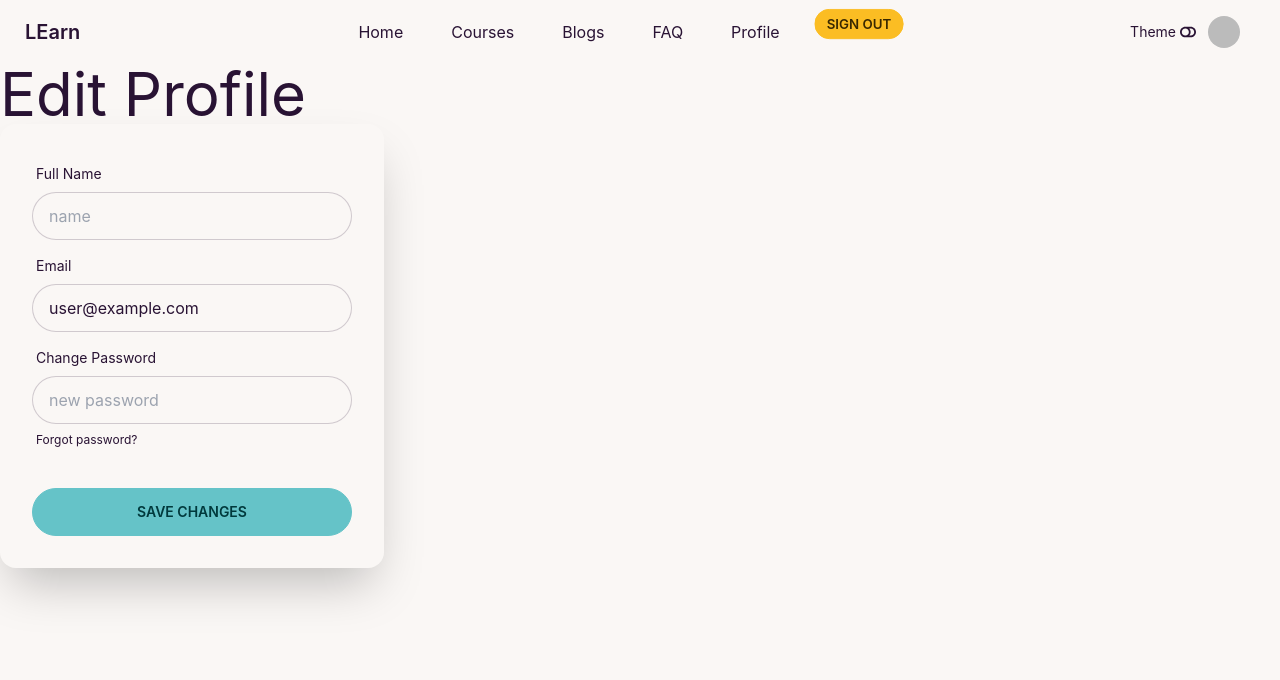
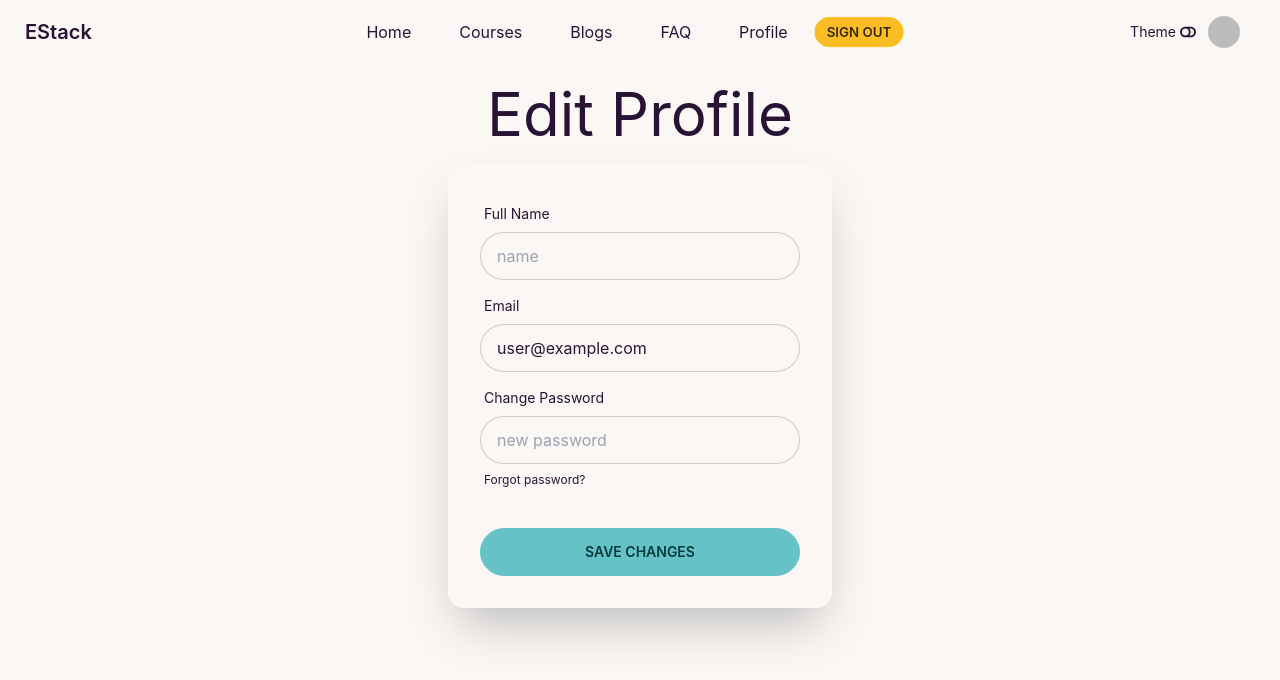
Before and after one commit to Rubayet-billah/estack-client, a React (Create React App) app: page /profile in a window 1280 px wide. Shown: the top 680 px of the page. Built offline with nearby package versions, Linux system fonts and the light colour scheme; no server answers; sample sign-in values are in the browser's storage.

Commit message:
title changed

```diff
--- a/public/index.html
+++ b/public/index.html
@@ -22,7 +22,7 @@
       work correctly both with client-side routing and a non-root public URL.
       Learn how to configure a non-root public URL by running `npm run build`.
     -->
-  <title>LEarn Courses</title>
+  <title>EStack Courses</title>
 </head>
 
 <body>
--- a/src/Pages/Aside.js
+++ b/src/Pages/Aside.js
@@ -15,7 +15,7 @@ const Aside = () => {
     }, [])
     return (
         <div>
-            <ul className="menu bg-base-200 w-56 rounded">
+            <ul className="menu bg-base-200 w-56 rounded p-5">
                 <h2 className='text-3xl text-center'>All Courses</h2>
                 {
                     courses.map(cs => <AsideList
--- a/src/Pages/Home.js
+++ b/src/Pages/Home.js
@@ -15,7 +15,7 @@ const Home = () => {
             </div>
             <div className='md:w-1/2 flex items-center'>
                 <div>
-                    <h1 className='text-4xl md:text-6xl font-bold'>Welcome to LEarn</h1>
+                    <h1 className='text-4xl md:text-6xl font-bold'>Welcome to EStack</h1>
                     <p>It will be enjoyable for you to join us . Lorem, ipsum dolor sit amet consectetur adipisicing elit. Accusantium, repellendus dolorum libero quae, corrupti non error porro doloremque ipsam deleniti ea debitis. Illum repellat libero laboriosam, quo eveniet dolore officiis.</p>
                     <Link to='/courses'>
                         <button className='btn btn-primary mr-3'>Get Start</button>
--- a/src/Pages/Profile.js
+++ b/src/Pages/Profile.js
@@ -1,6 +1,5 @@
 import React from 'react';
 import { useContext } from 'react';
-import { toast, ToastContainer } from 'react-toastify';
 import { AuthContext } from '../contexts/UserContext';
 
 const Profile = () => {
@@ -10,16 +9,6 @@ const Profile = () => {
 
     // update profile
     const handleSubmit = (event) => {
-        toast.success('🦄 Wow so easy!', {
-            position: "top-center",
-            autoClose: 5000,
-            hideProgressBar: false,
-            closeOnClick: true,
-            pauseOnHover: true,
-            draggable: true,
-            progress: undefined,
-            theme: "light",
-        });
 
         // get form values
         event.preventDefault();
@@ -42,8 +31,8 @@ const Profile = () => {
     }
     return (
         <div>
-            <h1 className='text-6xl'>Edit Profile</h1>
-            <div className="card flex-shrink-0 w-full max-w-sm shadow-2xl bg-base-100">
+            <h1 className='text-3xl md:text-6xl text-center md:my-5'>Edit Profile</h1>
+            <div className="card flex-shrink-0 w-full max-w-sm shadow-2xl bg-base-100 mx-auto">
                 <form onSubmit={handleSubmit} className="card-body">
                     <div className="form-control">
                         <label className="label">
--- a/src/Pages/SharedPages/Header.js
+++ b/src/Pages/SharedPages/Header.js
@@ -42,7 +42,7 @@ const Header = () => {
                         </div>
                     </ul>
                 </div>
-                <a className="btn btn-ghost normal-case text-xl">LEarn</a>
+                <a className="btn btn-ghost normal-case text-xl">EStack</a>
             </div>
             <div className="navbar-center hidden lg:flex">
                 <ul className="menu menu-horizontal p-0">
@@ -55,7 +55,7 @@ const Header = () => {
                     {
                         user && user.uid ? <>
                             <li><Link className='mx-2' to='/profile'>Profile</Link></li>
-                            <button onClick={handleLogout} className='btn btn-sm btn-warning rounded-2xl mx-2'>Sign Out</button>
+                            <button onClick={handleLogout} className='btn btn-sm btn-warning rounded-2xl my-auto'>Sign Out</button>
                         </> :
                             <>
                                 <li><Link className='mx-2' to='/login'>Login</Link></li>
```
Also changed, not shown: 1 other file (tests, documents, lock files or other folders).
